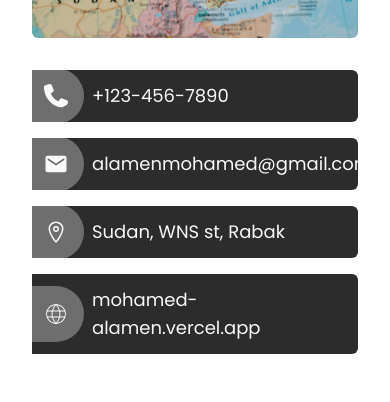
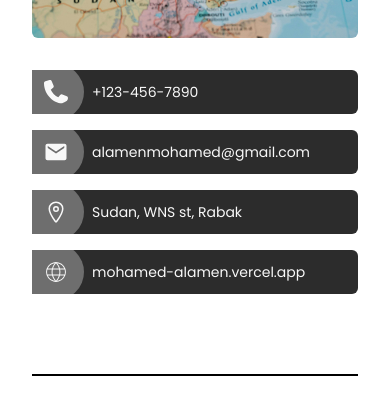
Before and after one commit to Mohamed-SE23/Restaurant-1, a React (Vite) app: page / in a window 390 px wide. Shown: the part 7323-7725 px from the top of the page. Built offline with nearby package versions, Linux system fonts and the light colour scheme.

Commit message:
finishing up

```diff
--- a/src/App.tsx
+++ b/src/App.tsx
@@ -4,9 +4,7 @@ import { Contact, Gallery, Hero, Menu, Navbar, Reservation, Testimonials } from
 const App = () => {
 
   return (
-    <>
     <Router>
-        <div>
       <Navbar />
       <Hero />
       <Menu />
@@ -14,9 +12,7 @@ const App = () => {
       <Testimonials />
       <Reservation />
       <Contact />
-        </div>
     </Router>
-    </>
   )
 }
 
--- a/src/components/layout/Contact.tsx
+++ b/src/components/layout/Contact.tsx
@@ -27,7 +27,7 @@ const Contact = () => {
         </motion.div>
         <motion.div
           variants={slideIn("left", "tween", 1, 0.3)}
-          className="w-full lg:w-1/2 flex flex-col gap-4 text-lg">
+          className="w-full lg:w-1/2 flex flex-col gap-4 text-sm sm:text-lg">
           {contact.map((item: contactType, i:number) => {
             return (
               <div
--- a/src/components/layout/Menu.tsx
+++ b/src/components/layout/Menu.tsx
@@ -6,6 +6,7 @@ import MenuCard from "../items/MenuCard";
 import { styles } from "../../styles";
 
 const Menu = () => {
+
   return (
     <div
     className={`${styles.padding} max-w-7xl mx-auto relative z-0`}>
--- a/src/components/layout/Reservation.tsx
+++ b/src/components/layout/Reservation.tsx
@@ -1,7 +1,7 @@
 import { motion } from "framer-motion";
 import { styles } from "../../styles";
-import { textVariant } from "../../utils/motion";
-// import { cover3 } from "../../assets";
+import { textVariant, zoomIn } from "../../utils/motion";
+import { cover3 } from "../../assets";
 import { useState } from "react";
 import StarWrapper from "../../hoc/SectionWrapper";
 
@@ -27,8 +27,7 @@ const Reservation = () => {
     <div>
       <div
         className="w-full bg-cover bg-center mt-40"
-        // style={{ backgroundImage: `url(${cover3})` }}
-        style={{ backgroundImage: `url(https://imgur.com/7V77Olr)` }}
+        style={{ backgroundImage: `url(${cover3})` }}
       >
         <div className={`${styles.paddingX} ${styles.paddingY} bg-black/70 `}>
           <motion.div
@@ -42,7 +41,10 @@ const Reservation = () => {
              Reserve your spot for an unforgettable dining experience.
             </p>
           </motion.div>
-          <form onSubmit={handleSubmit} className="max-w-2xl mx-auto flex flex-col justify-center text-forth gap-4">
+          <motion.form
+            onSubmit={handleSubmit}
+            variants={zoomIn(0.5, 0.3)}
+            className="max-w-2xl mx-auto flex flex-col justify-center text-forth gap-4">
             <input
               type="name"
               value={formData.name}
@@ -85,7 +87,7 @@ const Reservation = () => {
         <button type="submit" className="w-full border-2 border-primary  rounded-md text-primary py-3 cursor-pointer hover:bg-primary hover:text-white transition">
           Reserve Now
         </button>
-          </form>
+          </motion.form>
         </div>
       </div>
     </div>
```
Lines whose indentation alone changed are shown as unchanged.
